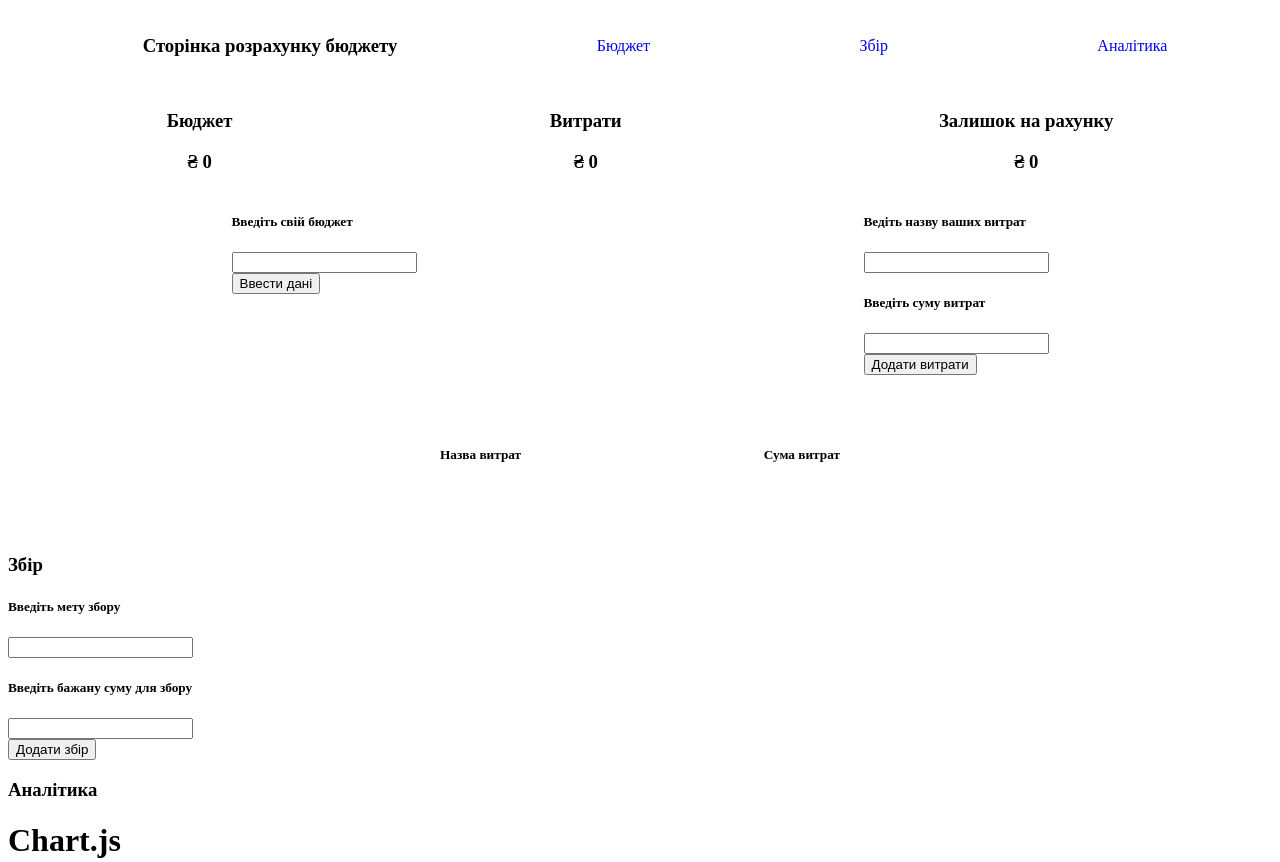
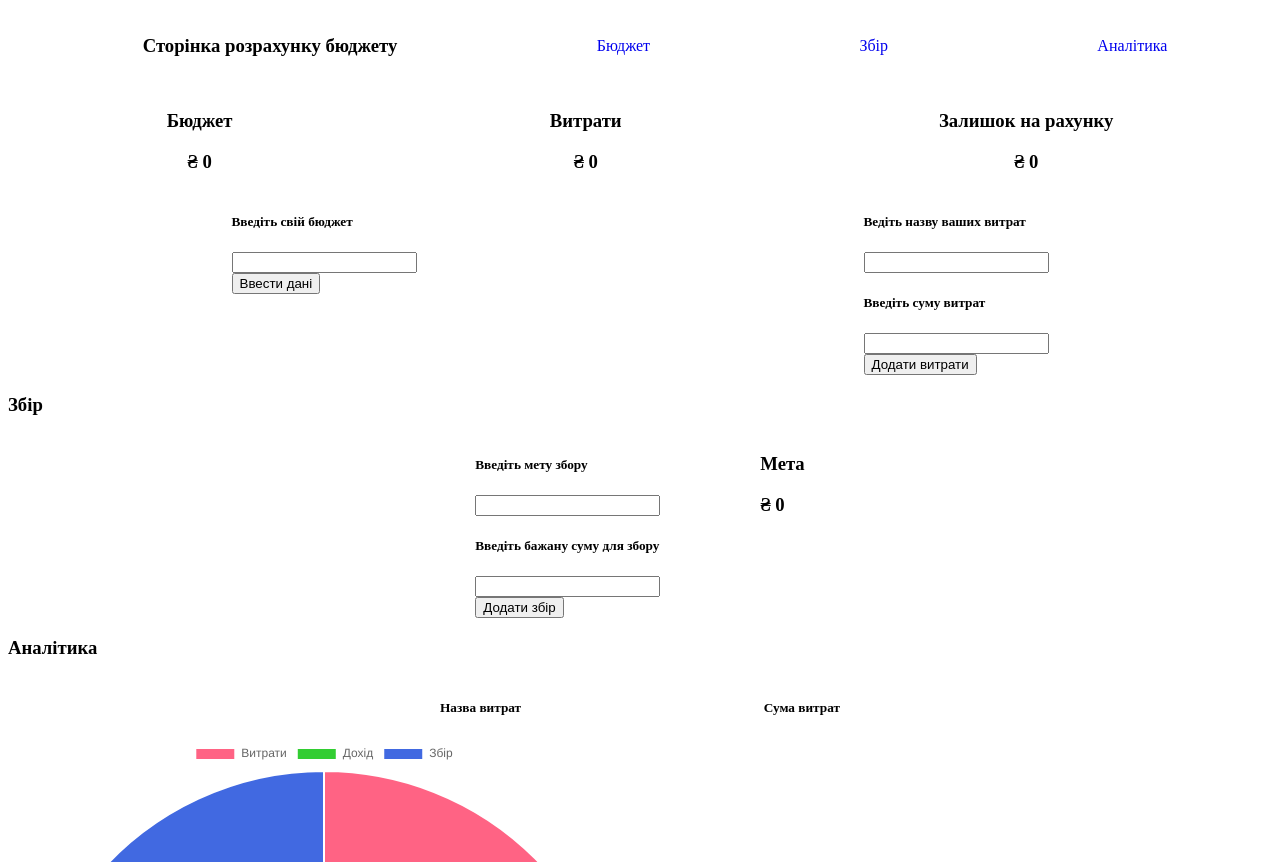
Before and after one commit to oleksandrhofner/budget-app-js, a plain HTML site: page index.html in a window 1280 px wide. Shown: the top 862 px of the page. Drawn offline with nearby package versions, Linux system fonts and the light colour scheme.

Commit message:
add collect container

```diff
--- a/css/budget.css
+++ b/css/budget.css
@@ -9,8 +9,13 @@
     justify-content: space-around;
 }
 
+.collect-container {
+    display: flex;
+    justify-content: center;
+    gap: 100px;
+}
 .expense-container {
-    margin: 50px auto;
+    margin: auto;
     width: 400px;
     display: flex;
     justify-content: space-between;
--- a/index.html
+++ b/index.html
@@ -67,17 +67,7 @@
             <button type="submit" class="expense-submit" id="expense-submit">Додати витрати</button>
         </form>
        </div>
-       <div class="expense-container" >
-            <div class="expense-list-info">
-                <h5>Назва витрат</h5>
-            </div>
-            <div class="expense-list-info"></div>
-                <h5>Сума витрат</h5>
-            </div>
 
-    </div>
-    <div class="expense-list" id="expense-list">
-    </div>
     <!-- Кінець сторінки розрахунку бюджету -->
 <!-- Початок сторінки Збір -->
 <h3 id="collect-title">Збір</h3>
@@ -95,13 +85,32 @@
                 <button type="submit" class="collect-submit" id="collect-submit">Додати збір</button>
             </form>
         </div>
+        <div class="collect-info">
+            <h3>Мета</h3>
+            <span class="collect-icon"></span>
+            <h3 class="collect" id="collect">
+                <span>₴</span>
+                <span id="collect-amount">0</span>
+            </h3>
+        </div>
     </div>
 <!-- Кінець сторінки Збір -->
 <!-- Початок сторінки Аналітика -->
     <div class="analytic-container">
         <h3 id="analytic-title">Аналітика</h3>
-        <h1>Chart.js</h1>
 
+            <div class="expense-container" >
+                <div class="expense-list-info">
+                    <h5>Назва витрат</h5>
+                </div>
+            <div class="expense-list-info"></div>
+                <h5>Сума витрат</h5>
+            </div>
+
+
+    <div class="expense-list" id="expense-list">
+    </div>
+    </div>
       <div class="chart-container">
         <canvas class="myChart" id="myChart"></canvas>
       </div>
```
